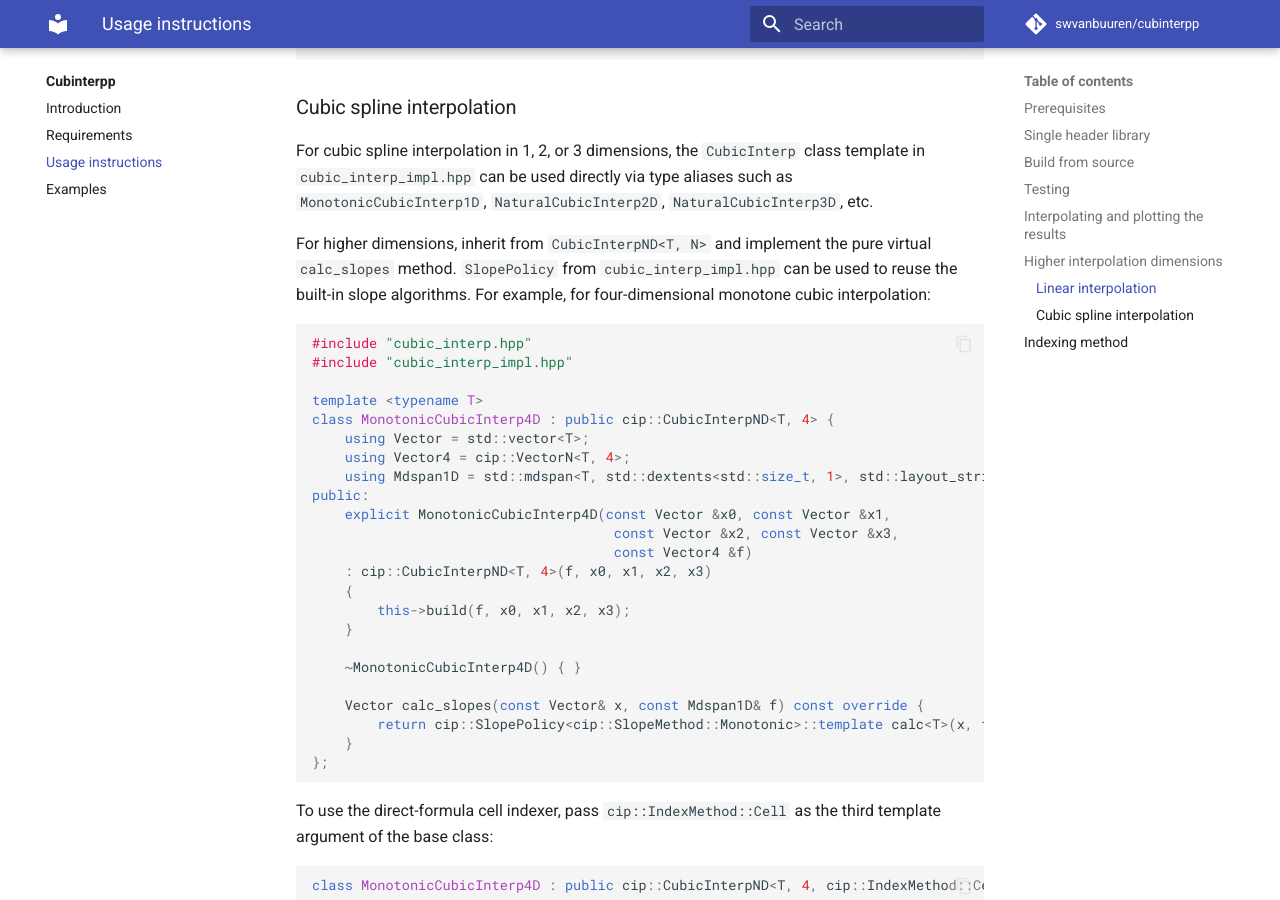
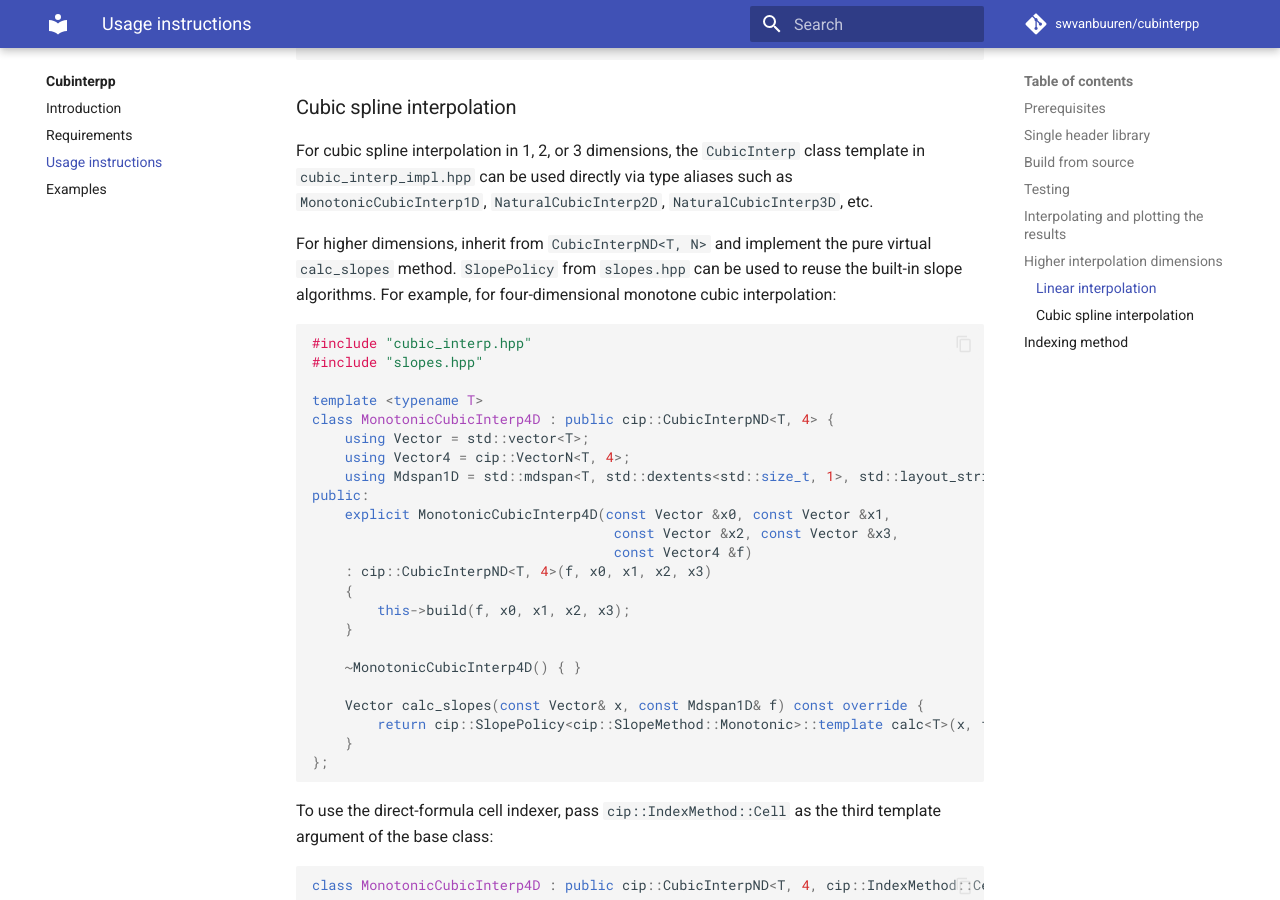
Before and after one commit to swvanbuuren/cubinterpp, an MkDocs documentation site: the page built from docs/usage.md, in a window 1280 px wide and 900 px high, scrolled down 2790 px. Built offline with MkDocs 1.6.1 and Material for MkDocs 9.7.7, drawn with Linux system fonts in a browser that asks for light colours; comment, search, counter and statistics services are not loaded.

Commit message:
refactor: Move SlopePolicy and SlopeMethod definitions to slopes.hpp
Signed-off-by: Sietze van Buuren <s.van.buuren@gmail.com>

````diff
--- a/docs/usage.md
+++ b/docs/usage.md
@@ -149,13 +149,13 @@ template in `cubic_interp_impl.hpp` can be used directly via type aliases such a
 `MonotonicCubicInterp1D`, `NaturalCubicInterp2D`, `NaturalCubicInterp3D`, etc.
 
 For higher dimensions, inherit from `CubicInterpND<T, N>` and implement the pure
-virtual `calc_slopes` method. `SlopePolicy` from `cubic_interp_impl.hpp` can be
+virtual `calc_slopes` method. `SlopePolicy` from `slopes.hpp` can be
 used to reuse the built-in slope algorithms. For example, for four-dimensional
 monotone cubic interpolation:
 
 ```cpp
 #include "cubic_interp.hpp"
-#include "cubic_interp_impl.hpp"
+#include "slopes.hpp"
 
 template <typename T>
 class MonotonicCubicInterp4D : public cip::CubicInterpND<T, 4> {
````
Also changed, not shown: 2 other files.
